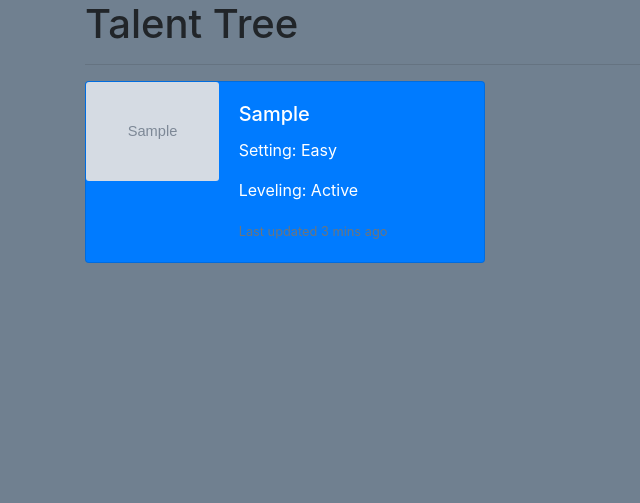
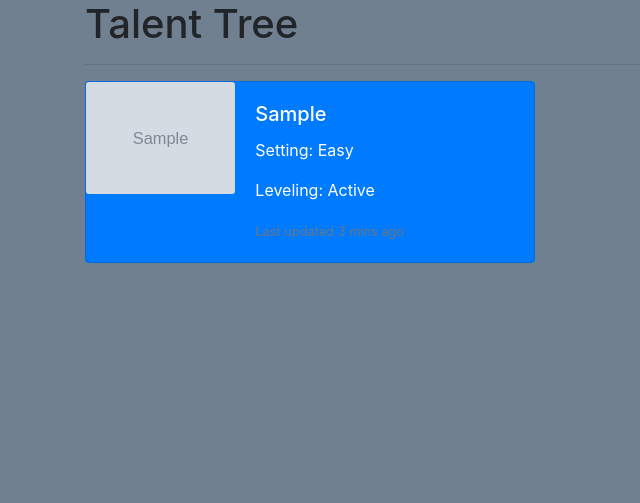
Before and after one commit to ak89mkii/Repbucket-project-04, a Django app: page /talents/ in a window 1280 px wide. Shown: the part 126-629 px from the top of the page, without its empty margins (0-640 px from the left). Run offline with Django 3.2, Linux system fonts and the light colour scheme; tables that the repository leaves empty hold one stand-in row (values such as "Sample post"); grey boxes marked "Sample" are stand-in pictures; some libraries are stand-ins or nearby versions.

Commit message:
Revised README

```diff
--- a/main_app/templates/talents/index.html
+++ b/main_app/templates/talents/index.html
@@ -4,7 +4,8 @@
 <h1>Talent Tree</h1>
 <hr />
 {% for talent in talents %}
-<div class="card {{ talent.color }} mb-3" mb-3" style="max-width: 400px">
+
+<div class="card {{ talent.color }} mb-3" style="max-width: 450px">
     <div class="row no-gutters">
       <div class="col-md-4">
         <img src="{{ talent.image }}" class="card-img" alt="...">
```
Also changed, not shown: README.md.
